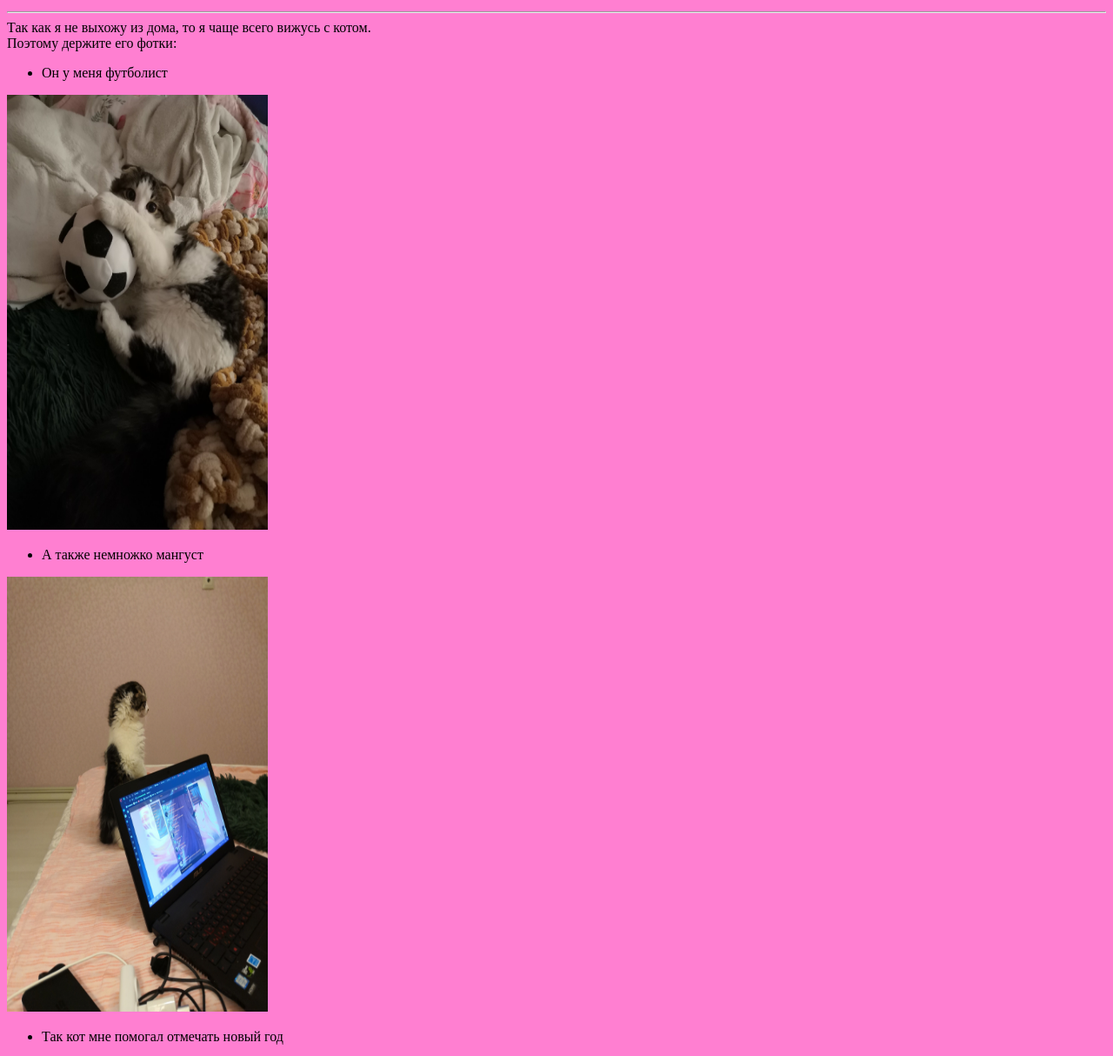
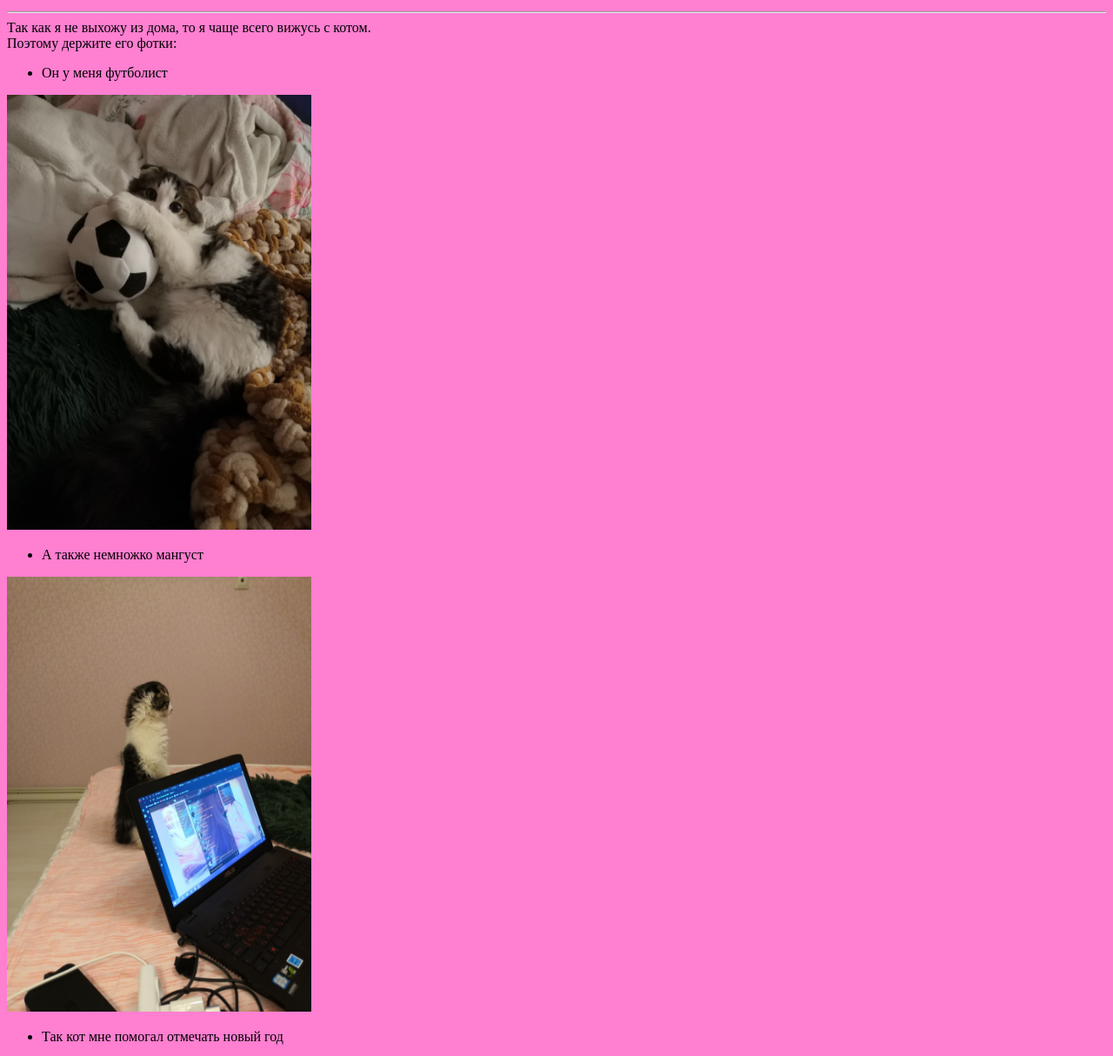
Before and after one commit to ZaharovaVitaliya/ZaharovaVitaliya.github.io, a plain HTML site: page index.html in a window 1280 px wide. Shown: the part 835-2049 px from the top of the page at 87% size. Drawn offline with Linux system fonts and the light colour scheme.

Commit message:
Update index.html

```diff
--- a/index.html
+++ b/index.html
@@ -33,11 +33,11 @@
         <ul>
             <li>Он у меня футболист</li>
         </ul>
-        <div><img src="Images/Cat1.jpg" width="300" height="500"</div>
+        <div><img src="Images/Cat1.jpg" width="350" height="500"</div>
         <ul>
             <li>А также немножко мангуст</li>
         </ul>
-        <div><img src="Images/Cat2.jpg" width="300" height="500"</div>
+        <div><img src="Images/Cat2.jpg" width="350" height="500"</div>
         <ul>
             <li>Так кот мне помогал отмечать новый год</li>
         </ul>
```
